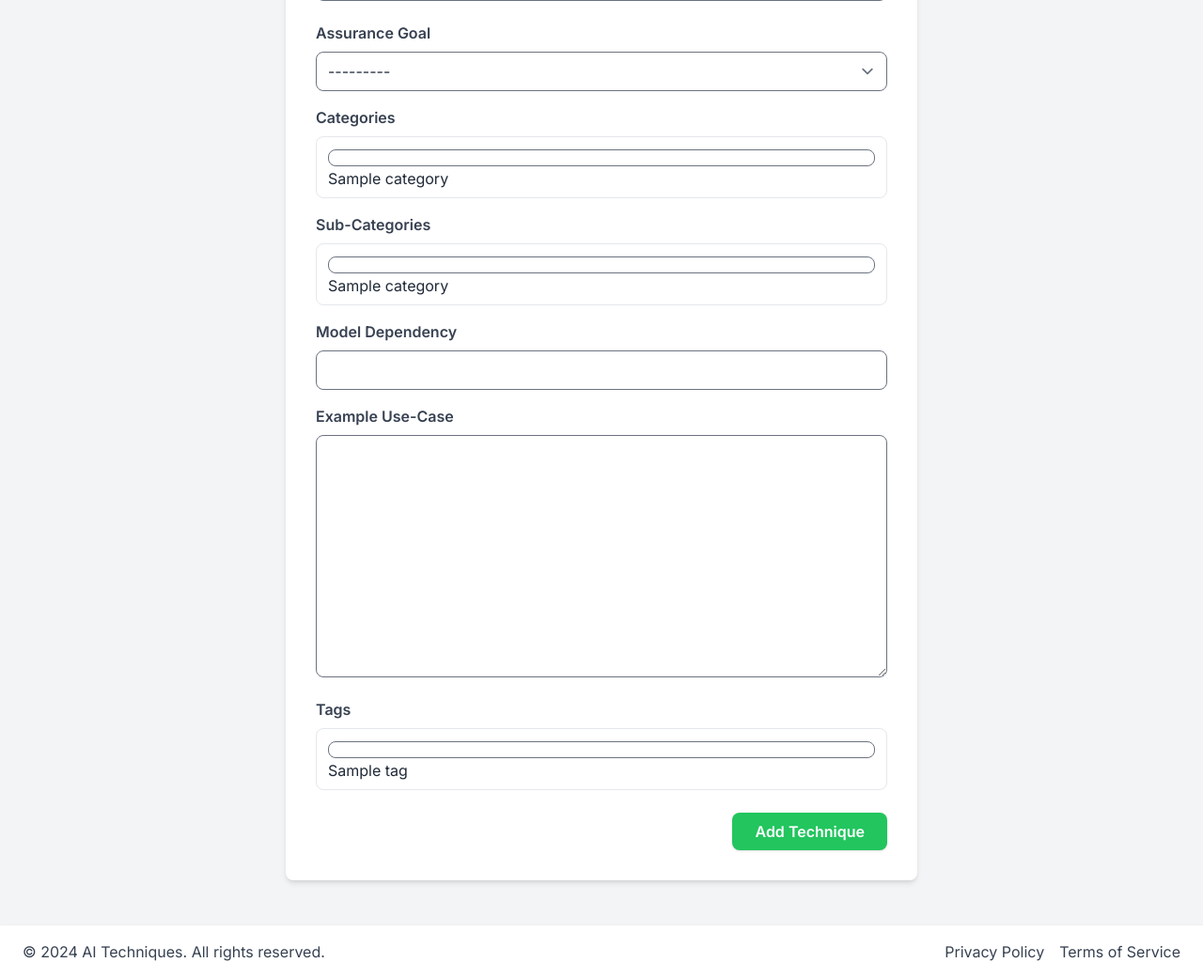
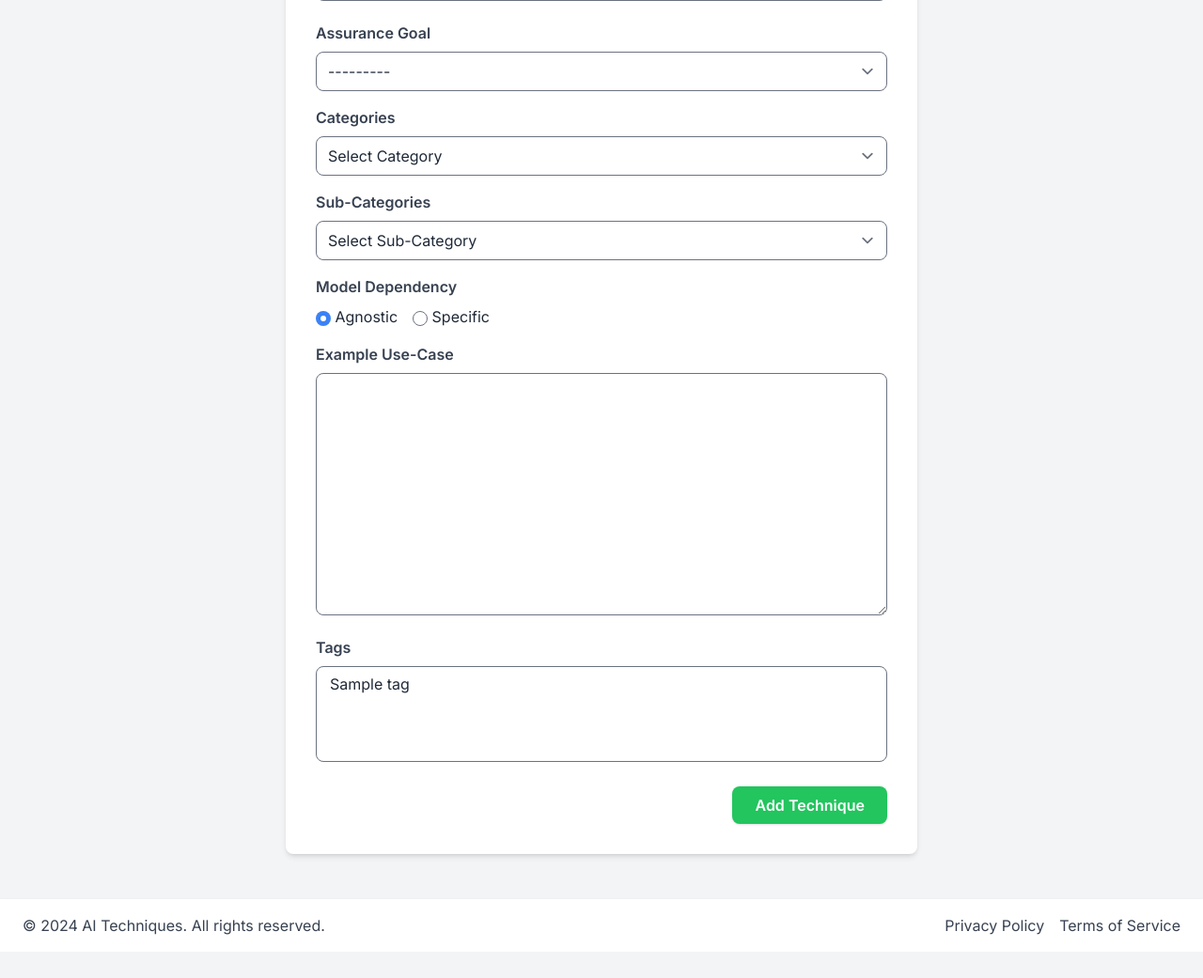
Before and after one commit to chrisdburr/tea-XAI-demo, a Django app: page /techniques/add/ in a window 1280 px wide. Shown: the part 551-1592 px from the top of the page at 94% size. After the commit the page ends 1546 px from the top, so only its background shows below. Run offline with Django 5.2, Linux system fonts and the light colour scheme; data comes from the database, SQL or seed files in the repository; tables that the repository leaves empty hold one stand-in row (values such as "Sample post"); parts of the project's set-up code (start-up, migrations or seed data) failed here and were passed over; some libraries are stand-ins or nearby versions.

Commit message:
update forms

```diff
--- a/api/forms.py
+++ b/api/forms.py
@@ -1,7 +1,7 @@
 # api/forms.py
 
 from django import forms
-from .models import Technique
+from .models import Technique, Category, SubCategory, AssuranceGoal
 
 class TechniqueForm(forms.ModelForm):
     class Meta:
@@ -17,8 +17,26 @@
             'sub_categories',
             'tags',
         ]
-        widgets = {
-            'categories': forms.CheckboxSelectMultiple(),
-            'sub_categories': forms.CheckboxSelectMultiple(),
-            'tags': forms.CheckboxSelectMultiple(),
-        }
+
+    model_dependency = forms.ChoiceField(choices=[('agnostic', 'Agnostic'), ('specific', 'Specific')], widget=forms.RadioSelect)
+
+    # Override to filter categories based on selected assurance goal
+    def __init__(self, *args, **kwargs):
+        super().__init__(*args, **kwargs)
+        if 'assurance_goal' in self.data:
+            try:
+                assurance_goal_id = int(self.data.get('assurance_goal'))
+                self.fields['categories'].queryset = Category.objects.filter(assurance_goal_id=assurance_goal_id)
+            except (ValueError, TypeError):
+                pass  # invalid input, ignore and fallback to empty queryset
+        else:
+            self.fields['categories'].queryset = Category.objects.none()
+
+        if 'categories' in self.data:
+            try:
+                category_id = int(self.data.get('categories'))
+                self.fields['sub_categories'].queryset = SubCategory.objects.filter(category_id=category_id)
+            except (ValueError, TypeError):
+                pass  # invalid input, ignore and fallback to empty queryset
+        else:
+            self.fields['sub_categories'].queryset = SubCategory.objects.none()
--- a/api/templates/api/technique_add.html
+++ b/api/templates/api/technique_add.html
@@ -1,4 +1,4 @@
-<!-- api/templates/api/technique_add.html -->
+<!-- api/templates/technique_add.html -->
 
 {% extends 'base.html' %}
 {% load static tailwind_tags form_tags %}
@@ -40,7 +40,9 @@
             <!-- Categories -->
             <div class="mb-4">
                 <label for="id_categories" class="block text-gray-700 font-semibold mb-2">Categories</label>
-                {{ form.categories|add_class:"w-full px-3 py-2 border rounded-lg focus:outline-none focus:ring-2 focus:ring-blue-500" }}
+                <select name="categories" id="id_categories" class="w-full px-3 py-2 border rounded-lg focus:outline-none focus:ring-2 focus:ring-blue-500">
+                    <option value="">Select Category</option>
+                </select>
                 {% if form.categories.errors %}
                     <p class="text-red-500 text-sm mt-1">{{ form.categories.errors }}</p>
                 {% endif %}
@@ -49,7 +51,9 @@
             <!-- Sub-Categories -->
             <div class="mb-4">
                 <label for="id_sub_categories" class="block text-gray-700 font-semibold mb-2">Sub-Categories</label>
-                {{ form.sub_categories|add_class:"w-full px-3 py-2 border rounded-lg focus:outline-none focus:ring-2 focus:ring-blue-500" }}
+                <select name="sub_categories" id="id_sub_categories" class="w-full px-3 py-2 border rounded-lg focus:outline-none focus:ring-2 focus:ring-blue-500">
+                    <option value="">Select Sub-Category</option>
+                </select>
                 {% if form.sub_categories.errors %}
                     <p class="text-red-500 text-sm mt-1">{{ form.sub_categories.errors }}</p>
                 {% endif %}
@@ -57,11 +61,17 @@
 
             <!-- Model Dependency -->
             <div class="mb-4">
-                <label for="id_model_dependency" class="block text-gray-700 font-semibold mb-2">Model Dependency</label>
-                {{ form.model_dependency|add_class:"w-full px-3 py-2 border rounded-lg focus:outline-none focus:ring-2 focus:ring-blue-500" }}
-                {% if form.model_dependency.errors %}
-                    <p class="text-red-500 text-sm mt-1">{{ form.model_dependency.errors }}</p>
-                {% endif %}
+                <label class="block text-gray-700 font-semibold mb-2">Model Dependency</label>
+                <div class="flex space-x-4">
+                    <label class="inline-flex items-center">
+                        <input type="radio" name="model_dependency" value="agnostic" class="form-radio text-blue-500" checked>
+                        <span class="ml-2">Agnostic</span>
+                    </label>
+                    <label class="inline-flex items-center">
+                        <input type="radio" name="model_dependency" value="specific" class="form-radio text-blue-500">
+                        <span class="ml-2">Specific</span>
+                    </label>
+                </div>
             </div>
 
             <!-- Example Use-Case -->
@@ -82,6 +92,42 @@
                 {% endif %}
             </div>
 
+            <!-- Dynamic Fields Based on Assurance Goal -->
+            <div id="dynamic-fields" class="hidden">
+                <!-- Scope -->
+                <div class="mb-4">
+                    <label class="block text-gray-700 font-semibold mb-2">Scope</label>
+                    <label class="inline-flex items-center">
+                        <input type="checkbox" name="scope" value="local" class="form-checkbox text-blue-500">
+                        <span class="ml-2">Local</span>
+                    </label>
+                    <label class="inline-flex items-center ml-4">
+                        <input type="checkbox" name="scope" value="global" class="form-checkbox text-blue-500">
+                        <span class="ml-2">Global</span>
+                    </label>
+                </div>
+                <!-- Fairness Approach -->
+                <div class="mb-4">
+                    <label for="id_fairness_approach" class="block text-gray-700 font-semibold mb-2">Fairness Approach</label>
+                    <select name="fairness_approach" id="id_fairness_approach" class="w-full px-3 py-2 border rounded-lg focus:outline-none focus:ring-2 focus:ring-blue-500">
+                        <option value="">Select Fairness Approach</option>
+                        {% for approach in fairness_approaches %}
+                            <option value="{{ approach.id }}">{{ approach.name }}</option>
+                        {% endfor %}
+                    </select>
+                </div>
+                <!-- Project Lifecycle Stage -->
+                <div class="mb-4">
+                    <label for="id_project_lifecycle_stage" class="block text-gray-700 font-semibold mb-2">Project Lifecycle Stage</label>
+                    <select name="project_lifecycle_stage" id="id_project_lifecycle_stage" class="w-full px-3 py-2 border rounded-lg focus:outline-none focus:ring-2 focus:ring-blue-500">
+                        <option value="">Select Project Lifecycle Stage</option>
+                        {% for stage in project_lifecycle_stages %}
+                            <option value="{{ stage.id }}">{{ stage.name }}</option>
+                        {% endfor %}
+                    </select>
+                </div>
+            </div>
+
             <!-- Submit Button -->
             <div class="flex justify-end">
                 <button type="submit" class="bg-green-500 hover:bg-green-600 text-white font-semibold px-6 py-2 rounded-lg shadow">
@@ -90,4 +136,57 @@
             </div>
         </form>
     </div>
+
+    <script>
+        const assuranceGoalField = document.getElementById('id_assurance_goal');
+        const categoryField = document.getElementById('id_categories');
+        const subCategoryField = document.getElementById('id_sub_categories');
+        const dynamicFields = document.getElementById('dynamic-fields');
+
+        assuranceGoalField.addEventListener('change', function() {
+            const selectedGoal = this.value;
+
+            // Fetch categories based on selected assurance goal
+            fetch(`/api/get_categories/${selectedGoal}/`)
+                .then(response => response.json())
+                .then(data => {
+                    // Clear current options
+                    categoryField.innerHTML = '<option value="">Select Category</option>'; // Reset
+                    data.categories.forEach(category => {
+                        const option = document.createElement('option');
+                        option.value = category.id;
+                        option.textContent = category.name;
+                        categoryField.appendChild(option);
+                    });
+
+                    // Show/hide dynamic fields based on selected goal
+                    if (selectedGoal === 'explainability' || selectedGoal === 'fairness') {
+                        dynamicFields.classList.remove('hidden');
+                    } else {
+                        dynamicFields.classList.add('hidden');
+                    }
+                });
+
+            // Clear sub-category options
+            subCategoryField.innerHTML = '<option value="">Select Sub-Category</option>'; // Reset
+        });
+
+        categoryField.addEventListener('change', function() {
+            const selectedCategory = this.value;
+
+            // Fetch sub-categories based on selected category
+            fetch(`/api/get_subcategories/${selectedCategory}/`)
+                .then(response => response.json())
+                .then(data => {
+                    // Clear current options
+                    subCategoryField.innerHTML = '<option value="">Select Sub-Category</option>'; // Reset
+                    data.sub_categories.forEach(subCategory => {
+                        const option = document.createElement('option');
+                        option.value = subCategory.id;
+                        option.textContent = subCategory.name;
+                        subCategoryField.appendChild(option);
+                    });
+                });
+        });
+    </script>
 {% endblock %}
--- a/api/urls.py
+++ b/api/urls.py
@@ -1,6 +1,7 @@
 # api/urls.py
 
 from django.urls import path, include
+from .views.api_views import get_categories, get_subcategories
 from rest_framework import routers
 from .views.api_views import (
     AssuranceGoalsViewSet,
@@ -25,4 +26,6 @@
 
 urlpatterns = [
     path('', include(router.urls)),  # API endpoints
+    path('get_categories/<int:assurance_goal_id>/', get_categories, name='get_categories'),
+    path('get_subcategories/<int:category_id>/', get_subcategories, name='get_subcategories'),
 ]
```
Also changed, not shown: api/views/api_views.py (+9 -0 lines).
